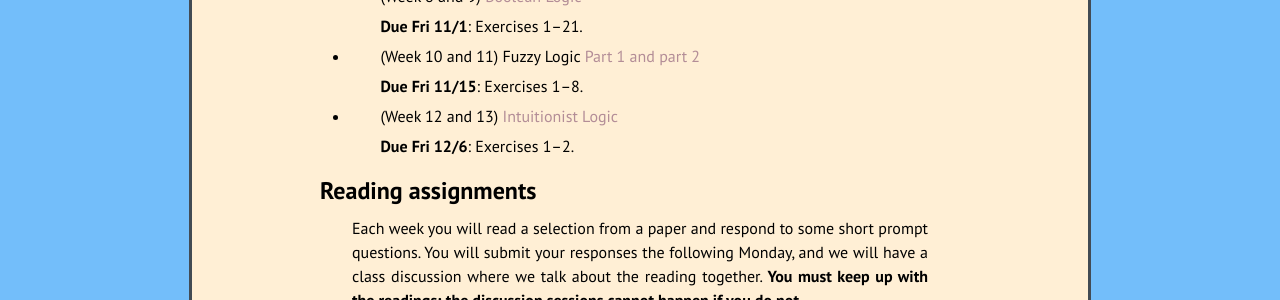
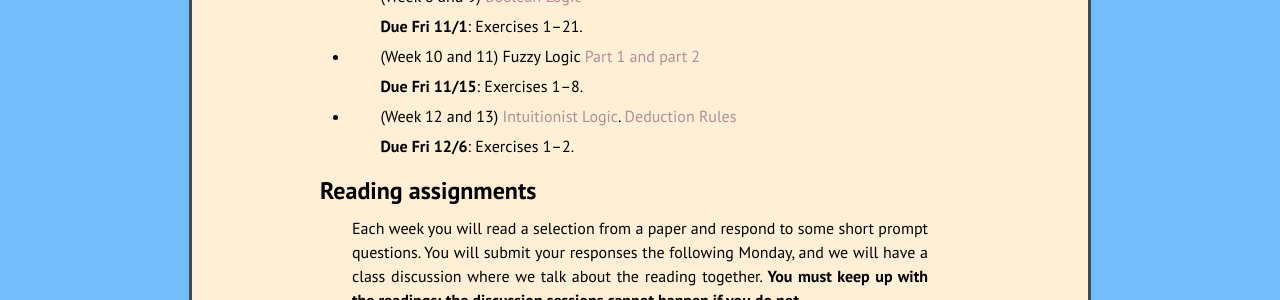
Before and after one commit to kamerynjw/kamerynjw.github.io, a Jekyll site: the page built from teaching/2024/math218m.md, in a window 1280 px wide. Shown: the part 393-693 px from the top of the page. Built offline with Jekyll 4.4.1, drawn with Linux system fonts in a browser that asks for light colours; nearby versions of some CDN libraries.

Commit message:
added deduction rules

```diff
--- a/teaching/2024/math218m.md
+++ b/teaching/2024/math218m.md
@@ -23,7 +23,7 @@ Technical material
 
     **Due Fri 11/15**: Exercises 1–8.
 
-* (Week 12 and 13) [Intuitionist Logic]({{ page.url }}intuitionistic.pdf)
+* (Week 12 and 13) [Intuitionist Logic]({{ page.url }}intuitionistic.pdf). [Deduction Rules]({{ page.url }}deduction-rules.pdf)
 
     **Due Fri 12/6**: Exercises 1–2.
 
```
Also changed, not shown: 1 other file.
